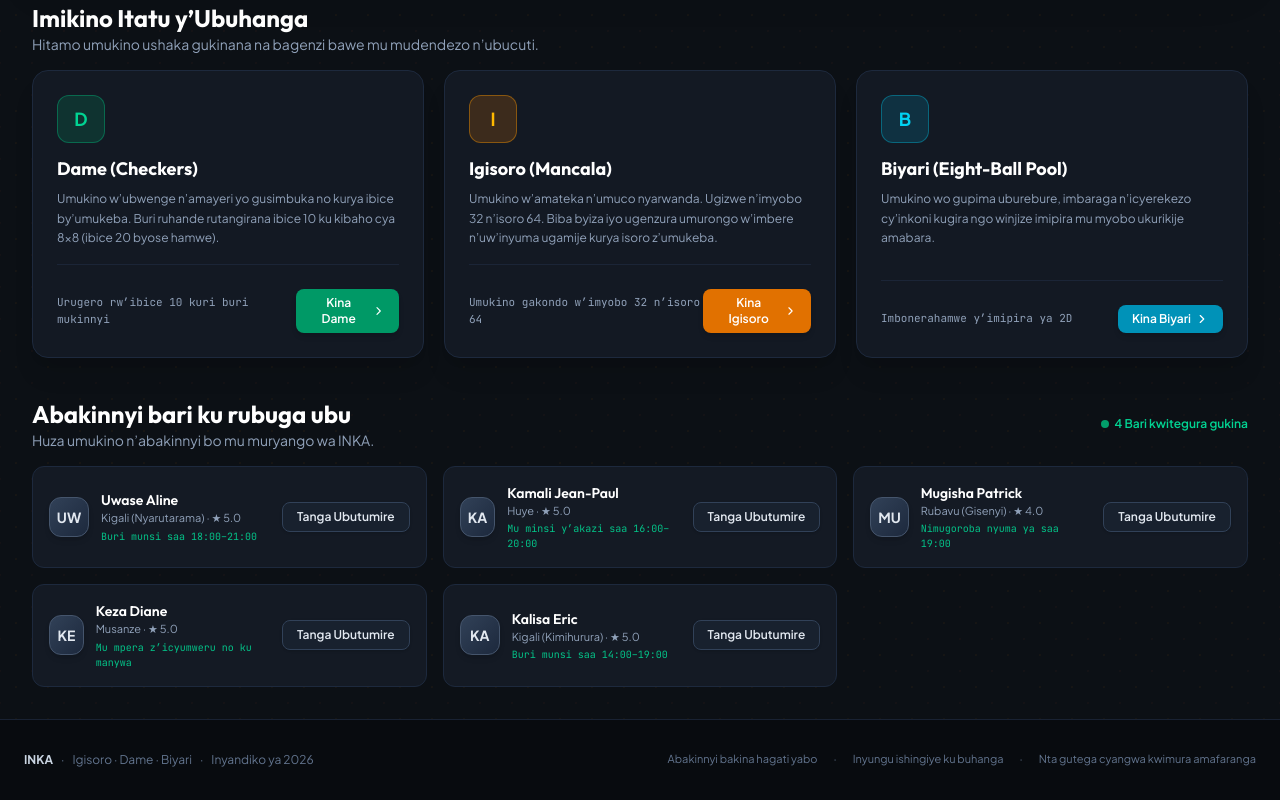
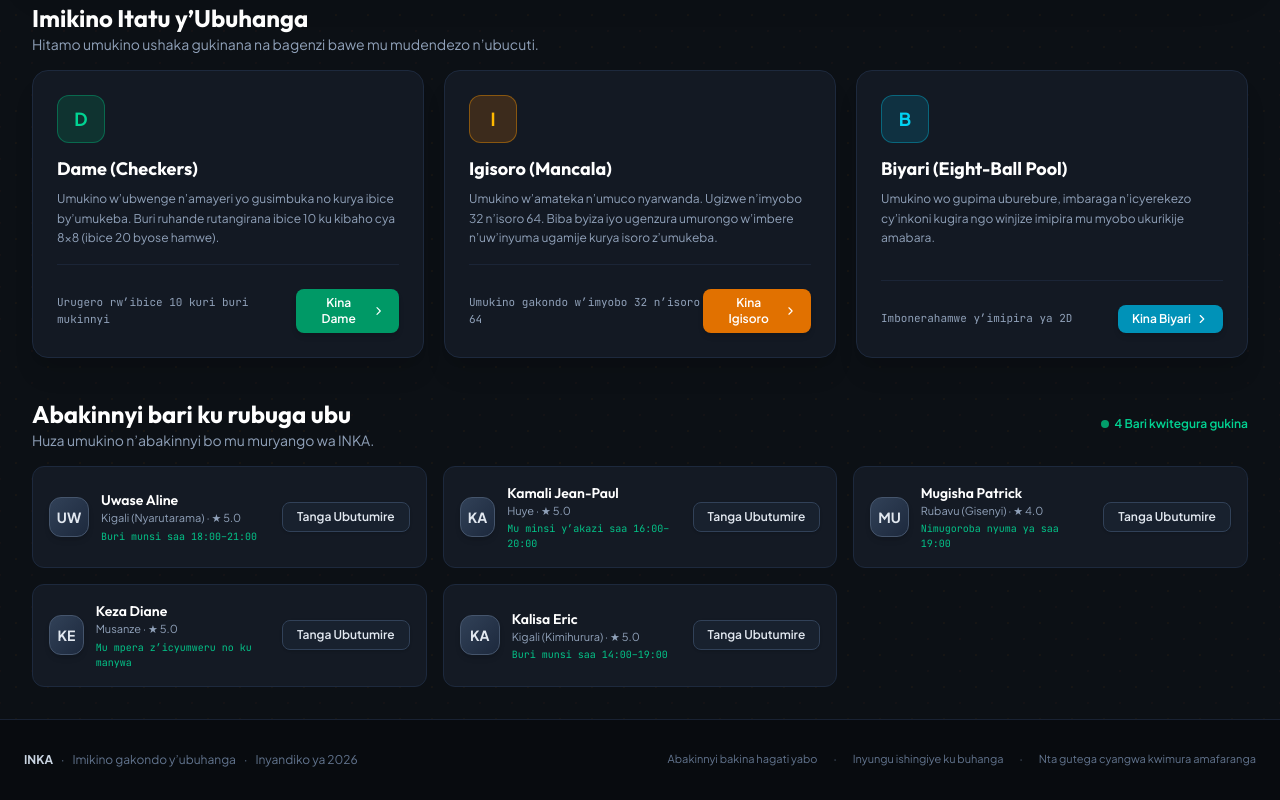
Before and after one commit to eddyizere24-collab/Inka-2026, a React (Vite) app: page / in a window 1280 px wide. Shown: the part 545-1345 px from the top of the page. Built offline with nearby package versions, Linux system fonts and the light colour scheme.

Commit message:
i18n: localize logo accessibility and footer text

```diff
--- a/src/App.tsx
+++ b/src/App.tsx
@@ -63,7 +63,7 @@ const MainShell: React.FC = () => {
             </button>
             <div className="h-4 w-px bg-slate-800 hidden sm:block" />
             <div className="hidden sm:flex items-center gap-2">
-              <InkaLogo variant="symbol" size="sm" />
+              <InkaLogo variant="symbol" size="sm" ariaLabel={t.logoAccessibleLabel} />
               <span className="font-display font-bold text-white text-sm sm:text-base">
                 INKA · {currentMatch.gameType === 'dame' ? t.dameTitle : currentMatch.gameType === 'igisoro' ? t.igisoroTitle : t.biyariTitle}
               </span>
@@ -110,7 +110,7 @@ const MainShell: React.FC = () => {
             onClick={() => setActiveNav('lobby')}
             className="flex items-center gap-2.5 text-left focus:outline-none cursor-pointer"
           >
-            <InkaLogo variant="full" size="md" taglineText={t.logoTagline} />
+            <InkaLogo variant="full" size="md" taglineText={t.logoTagline} ariaLabel={t.logoAccessibleLabel} />
           </button>
         </div>
 
@@ -271,7 +271,7 @@ const MainShell: React.FC = () => {
           <div className="flex items-center gap-2">
             <span className="font-bold text-slate-300">INKA</span>
             <span>·</span>
-            <span>Igisoro · Dame · Biyari</span>
+            <span>{t.logoTagline}</span>
             <span>·</span>
             <span>{t.editionLabel}</span>
           </div>
```
